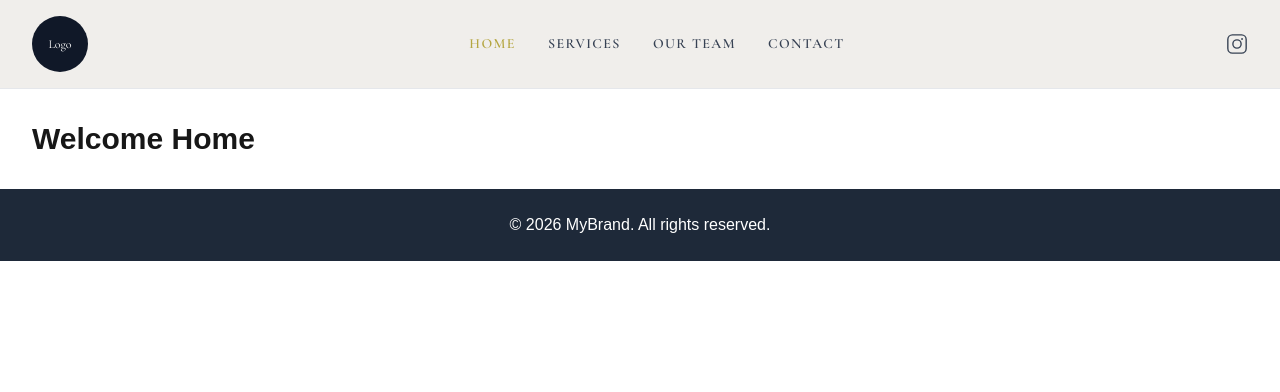
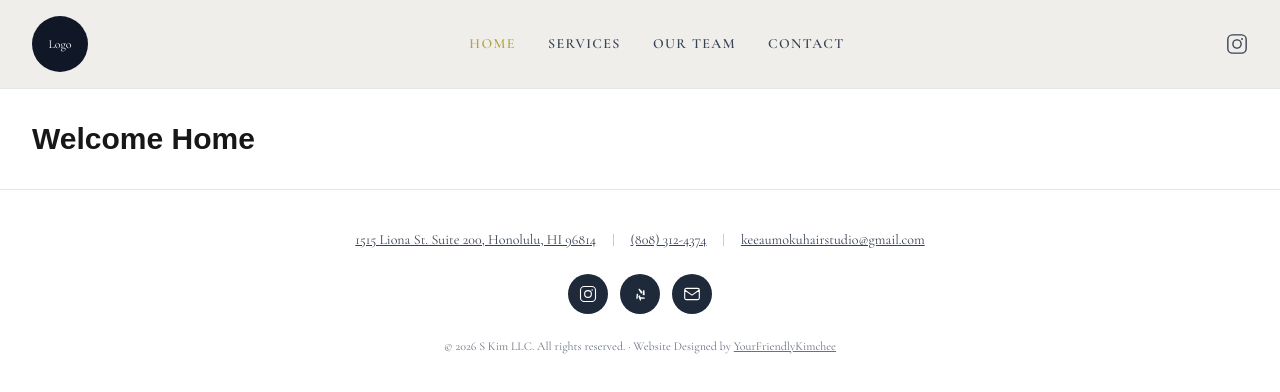
Before and after one commit to csrichardkim/k-hairstudio, a Next.js app in the folder k-hairstudio/: page / in a window 1280 px wide. Shown: the top 392 px of the page. Built offline with nearby package versions, Linux system fonts and the light colour scheme.

Commit message:
Fill footer info

```diff
--- a/k-hairstudio/src/app/components/Footer.js
+++ b/k-hairstudio/src/app/components/Footer.js
@@ -1,7 +1,73 @@
+import { Cormorant_Garamond } from "next/font/google";
+
+const cormorant = Cormorant_Garamond({
+  subsets: ["latin"],
+  weight: ["300", "400", "500", "600", "700"],
+});
+
 export default function Footer() {
   return (
-    <footer className="bg-gray-800 text-white text-center py-6 mt-auto">
-      <p>© {new Date().getFullYear()} MyBrand. All rights reserved.</p>
+    <footer className={`${cormorant.className} bg-white border-t border-gray-200 py-10 text-center text-gray-700`}>
+
+      {/* Address, Phone, Email */}
+      <div className="flex justify-center items-center gap-4 text-sm flex-wrap mb-6">
+        <a
+          href="https://maps.google.com/?q=1515+Liona+St+Suite+200+Honolulu+HI+96814"
+          target="_blank"
+          rel="noopener noreferrer"
+          className="underline hover:text-[#b5a642] transition-colors"
+        >
+          1515 Liona St. Suite 200, Honolulu, HI 96814
+        </a>
+        <span className="text-gray-400">|</span>
+        <a href="tel:+18083124374" className="underline hover:text-[#b5a642] transition-colors">
+          (808) 312-4374
+        </a>
+        <span className="text-gray-400">|</span>
+        <a href="mailto:keeaumokuhairstudio@gmail.com" className="underline hover:text-[#b5a642] transition-colors">
+          keeaumokuhairstudio@gmail.com
+        </a>
+      </div>
+
+      {/* Social Icons */}
+      <div className="flex justify-center gap-3 mb-6">
+
+        {/* Instagram */}
+        <a href="https://instagram.com/YOUR_HANDLE" target="_blank" rel="noopener noreferrer"
+          className="w-10 h-10 rounded-full bg-gray-800 flex items-center justify-center text-white hover:bg-[#b5a642] transition-colors">
+          <svg xmlns="http://www.w3.org/2000/svg" width="18" height="18" fill="none" viewBox="0 0 24 24" stroke="currentColor" strokeWidth={1.5}>
+            <rect x="2" y="2" width="20" height="20" rx="5" ry="5"/>
+            <circle cx="12" cy="12" r="4.5"/>
+            <circle cx="17.5" cy="6.5" r="1" fill="currentColor" stroke="none"/>
+          </svg>
+        </a>
+
+        {/* Yelp */}
+        <a href="https://yelp.com/biz/YOUR_BUSINESS" target="_blank" rel="noopener noreferrer"
+          className="w-10 h-10 rounded-full bg-gray-800 flex items-center justify-center text-white hover:bg-[#b5a642] transition-colors">
+          <svg xmlns="http://www.w3.org/2000/svg" width="18" height="18" viewBox="0 0 24 24" fill="currentColor">
+            <path d="M12.14 13.53l-1.84.67c-.47.17-.7.7-.5 1.16l2.05 5.01c.2.49.78.67 1.22.38l.03-.02c.44-.29.56-.88.28-1.33l-1.24-4.87zM10.5 11.9l-1.97-.3c-.5-.08-.97.28-1.01.79l-.41 5.4c-.04.52.37.94.88.9l.04-.01c.51-.04.88-.5.82-1.01l.65-5.77zM13.5 11.5l1.6-1.22c.4-.31.44-.88.09-1.24l-3.8-3.9c-.36-.37-.97-.3-1.24.14l-.02.03c-.27.44-.13 1.01.32 1.27l3.05 4.92zM15.5 13.2l1.97.3c.5.08.88-.34.84-.84l-.41-5.4c-.04-.5-.5-.84-1-.72l-.04.01c-.5.12-.8.62-.66 1.11l-.7 5.54zM11.86 14.9l-.3 1.97c-.08.5.28.97.79 1.01l5.4.41c.52.04.94-.37.9-.88l-.01-.04c-.04-.51-.5-.88-1.01-.82l-5.77-.65z"/>
+          </svg>
+        </a>
+
+        {/* Email */}
+        <a href="mailto:keeaumokuhairstudio@gmail.com"
+          className="w-10 h-10 rounded-full bg-gray-800 flex items-center justify-center text-white hover:bg-[#b5a642] transition-colors">
+          <svg xmlns="http://www.w3.org/2000/svg" width="18" height="18" fill="none" viewBox="0 0 24 24" stroke="currentColor" strokeWidth={1.5}>
+            <path strokeLinecap="round" strokeLinejoin="round" d="M21.75 6.75v10.5a2.25 2.25 0 01-2.25 2.25H4.5a2.25 2.25 0 01-2.25-2.25V6.75m19.5 0A2.25 2.25 0 0019.5 4.5H4.5a2.25 2.25 0 00-2.25 2.25m19.5 0l-9.75 6.75L2.25 6.75" />
+          </svg>
+        </a>
+
+      </div>
+
+      {/* Copyright */}
+      <p className="text-xs text-gray-500">
+        © {new Date().getFullYear()} S Kim LLC. All rights reserved. · Website Designed by{" "}
+        <a href="#" className="underline hover:text-[#b5a642] transition-colors">
+          YourFriendlyKimchee
+        </a>
+      </p>
+
     </footer>
   );
 }
```
